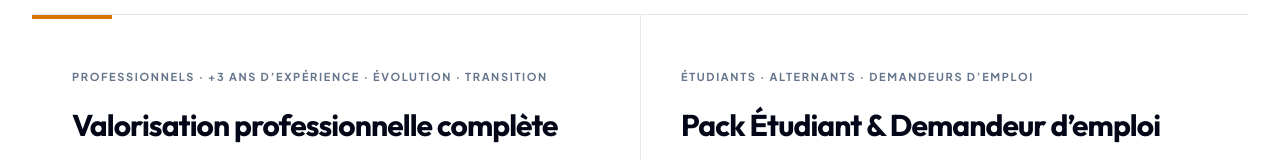
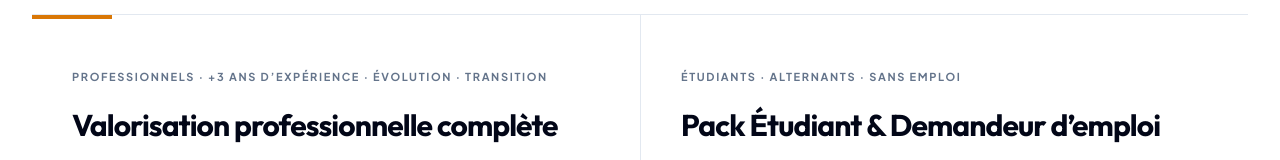
Before and after one commit to contactajaoub-talent/Talentiques-consulting, a Next.js app: page /services in a window 1280 px wide. Shown: the part 494-654 px from the top of the page. Built offline with nearby package versions, Linux system fonts and the light colour scheme; no server answers.

Commit message:
Update student pricing labels

```diff
--- a/src/components/ServicesOffersPage.tsx
+++ b/src/components/ServicesOffersPage.tsx
@@ -51,7 +51,7 @@ export function ServicesOffersPage({ locale }: { locale: HomeLocale }) {
         },
         {
           id: 'student-jobseeker',
-          audience: 'ÉTUDIANTS · ALTERNANTS · DEMANDEURS D’EMPLOI',
+          audience: 'ÉTUDIANTS · ALTERNANTS · SANS EMPLOI',
           intro:
             'Pour les étudiants, alternants et personnes actuellement en recherche d’emploi.',
           cta: 'Renforcer ma candidature',
--- a/src/lib/content.ts
+++ b/src/lib/content.ts
@@ -84,7 +84,7 @@ export const content = {
       popular: true,
     },
     {
-      title: "Pack Étudiant & Demandeur d’emploi",
+      title: "Tarif Étudiant & Jeune actif",
       audience:
         "Étudiant · alternant · demandeur d'emploi · personne sans emploi",
       description:
```
